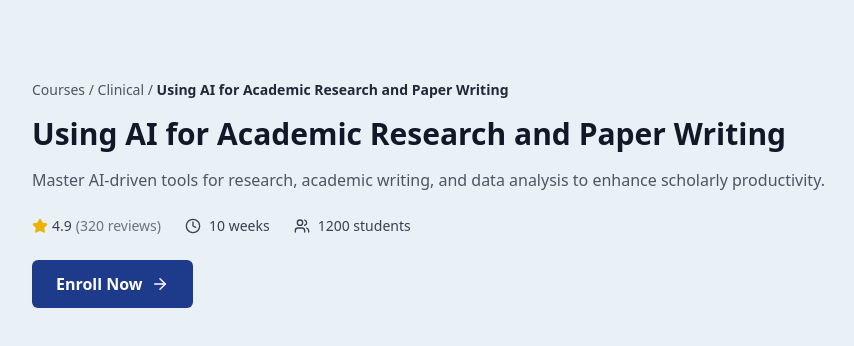
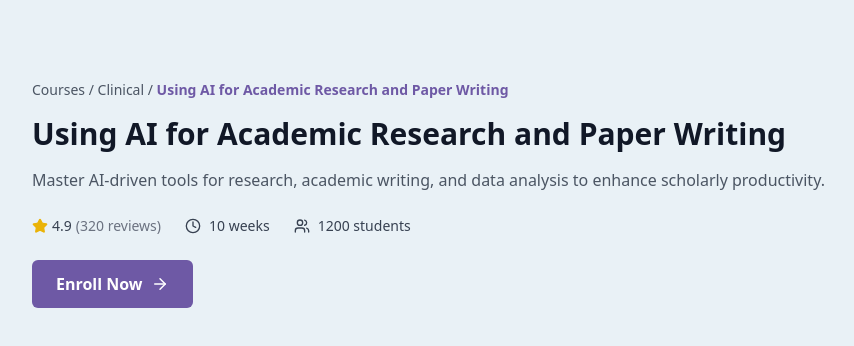
Before and after one commit to fsdev-skids/grey-brain, a React (Create React App) app: page /course/1 in a window 1280 px wide. Shown: the top 346 px of the page, without its empty margins (96-950 px from the left). Built offline with nearby package versions, Linux system fonts and the light colour scheme.

Commit message:
style: Update text colors in CourseDetail, CourseTestimonials, and CoursesSection components for consistency; fix import path for Footer component in Home.jsx

```diff
--- a/src/components/CourseDetail.jsx
+++ b/src/components/CourseDetail.jsx
@@ -48,7 +48,7 @@
       <div className="max-w-5xl mx-auto">
         <div className="text-sm text-gray-600 mb-4">
           Courses / {course.category} /{" "}
-          <span className="font-semibold text-gray-800">{course.title}</span>
+          <span className="font-semibold text-[#6E59A5]">{course.title}</span>
         </div>
 
         <h1 className="text-3xl font-bold text-gray-900 mb-4">{course.title}</h1>
@@ -70,7 +70,7 @@
           </div>
         </div>
 
-        <button className="bg-blue-900 text-white px-6 py-3 rounded-md font-semibold hover:bg-blue-800 flex items-center gap-2">
+        <button className="bg-[#6E59A5] text-white px-6 py-3 rounded-md font-semibold hover:bg-[#9B87F5] flex items-center gap-2">
           Enroll Now <ArrowRight size={18} />
         </button>
       </div>
--- a/src/components/CourseTestimonials.jsx
+++ b/src/components/CourseTestimonials.jsx
@@ -54,7 +54,7 @@
               />
               <div>
                 <h3 className="text-lg font-semibold text-gray-900">{t.name}</h3>
-                <p className="text-sm text-gray-600">{t.role}</p>
+                <p className="text-sm text-gray-600 text-[#6E59A5]">{t.role}</p>
               </div>
             </div>
             <p className="text-gray-700 mb-4">“{t.text}”</p>
--- a/src/components/CoursesSection.jsx
+++ b/src/components/CoursesSection.jsx
@@ -209,7 +209,7 @@
                             <p className="text-sm font-semibold text-gray-600 mb-1">
                                 {course.category}
                             </p>
-                            <h3 className="text-lg font-semibold text-gray-900 mb-2">
+                            <h3 className="text-lg font-semibold text-[#6E59A5] mb-2">
                                 {course.title}
                             </h3>
                             <p className="text-sm text-gray-600 flex-grow">
--- a/src/components/Home.jsx
+++ b/src/components/Home.jsx
@@ -6,7 +6,7 @@
 import Partners from "./PartnersLogo";
 import CourseTestimonials from "./CourseTestimonials";
 import PartnersCard from "./PartnersCard";
-import Footer from "./footer";
+import Footer from "./Footer";
 
 
 export default function Home() {
```
